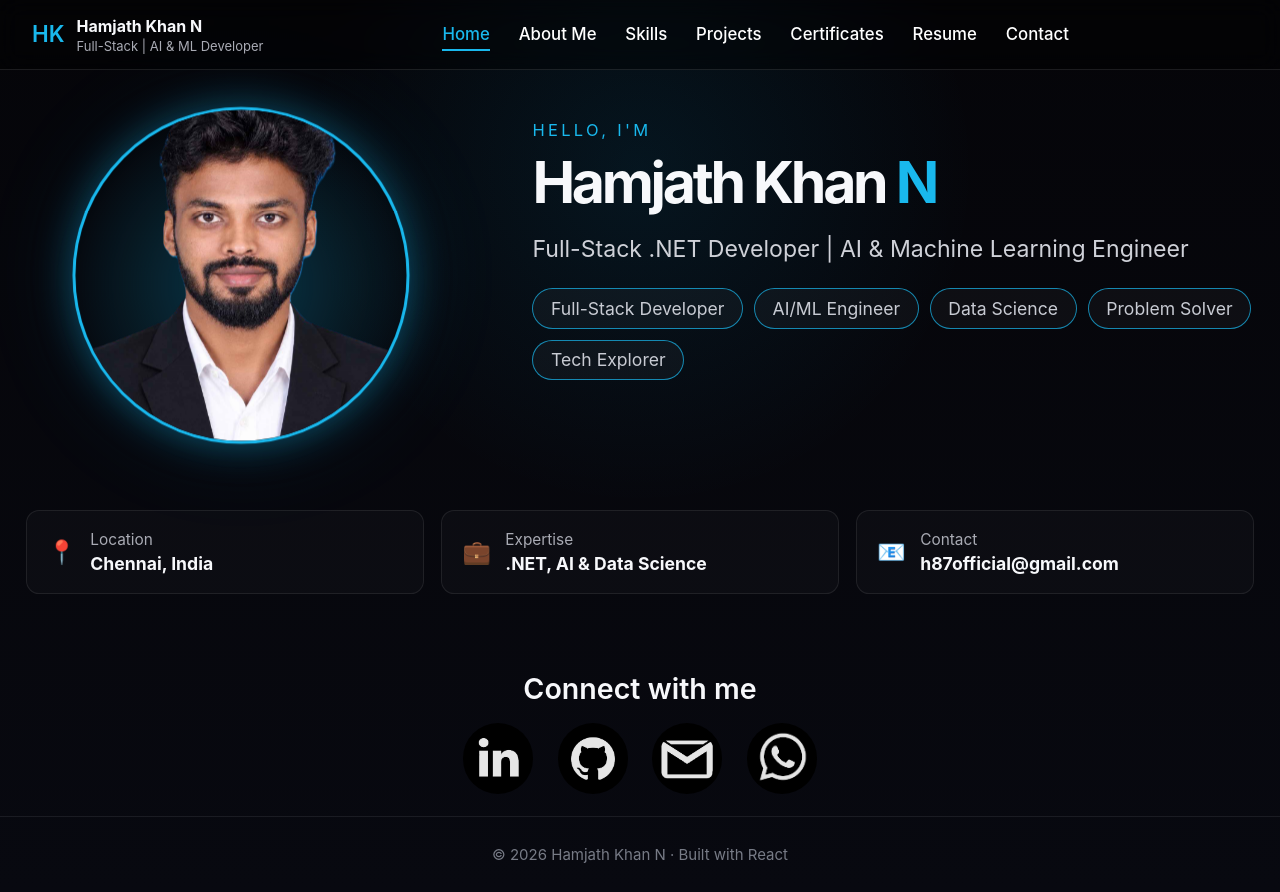
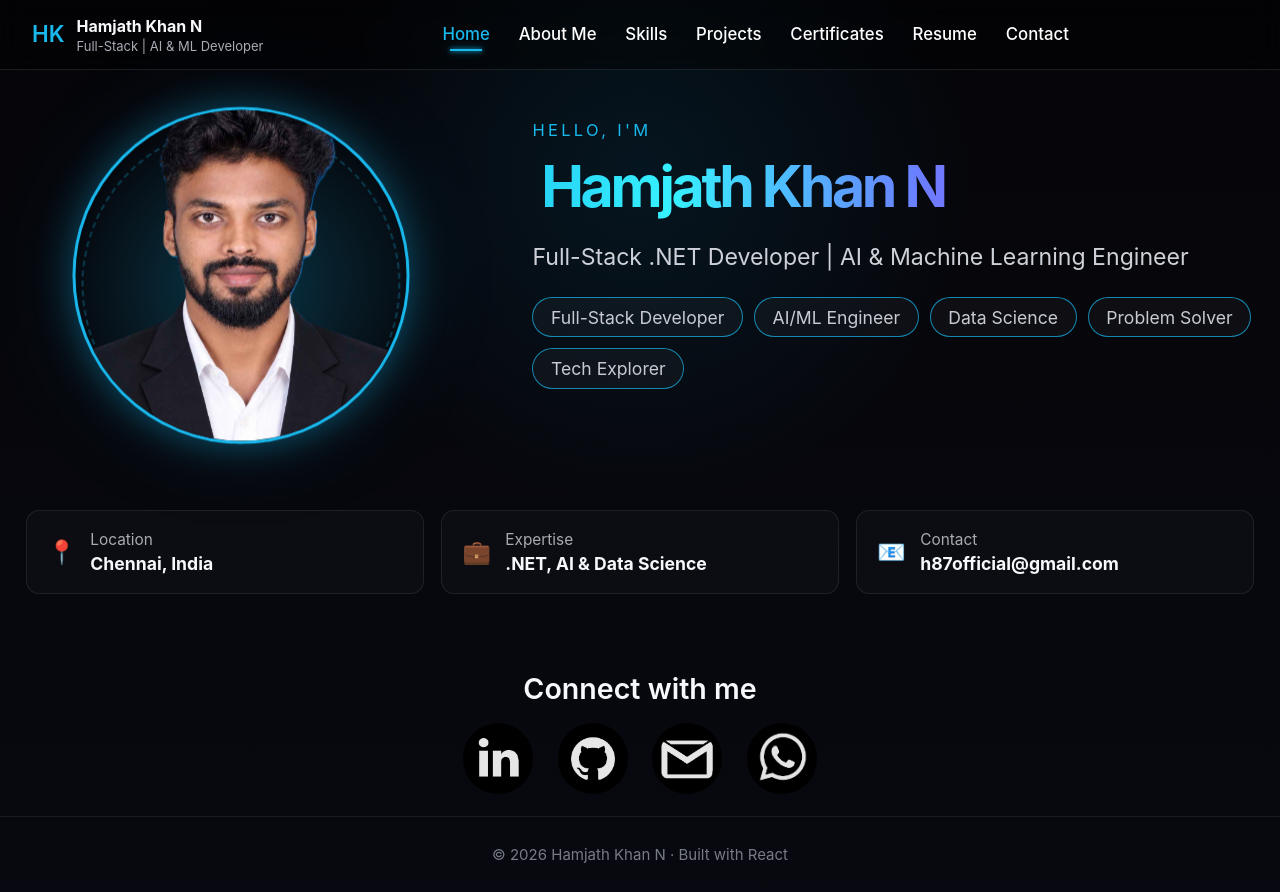
Before and after one commit to Hamjath/my-portfolio, a React (Vite) app: page / in a window 1280 px wide. Built offline with nearby package versions, Linux system fonts and the light colour scheme.

Commit message:
Name color

```diff
--- a/src/App.css
+++ b/src/App.css
@@ -25,6 +25,10 @@ a { color: inherit; }
   flex-direction: column;
 }
 main { flex: 1; }
+.page-reveal { animation: pageReveal .6s ease both; }
+@keyframes pageReveal { from { opacity: 0; transform: translateY(12px); } to { opacity: 1; transform: translateY(0); } }
+@keyframes heroRevealLeft { from { opacity: 0; transform: translateX(-60px); } to { opacity: 1; transform: translateX(0); } }
+@keyframes heroRevealRight { from { opacity: 0; transform: translateX(60px); } to { opacity: 1; transform: translateX(0); } }
 
 .topbar {
  height: 70px;
@@ -41,15 +45,16 @@ main { flex: 1; }
  -webkit-backdrop-filter: blur(10px);
 }
 .brand { display: flex; align-items: center; gap: 12px; text-decoration: none; }
-.brand-mark { color: var(--accent); font-size: 22px; line-height: 1; font-weight: 600; letter-spacing: 0; }
+.brand-mark { color: var(--accent); font-size: 22px; line-height: 1; font-weight: 600; letter-spacing: 0; transition: transform .35s cubic-bezier(.2,.8,.2,1), text-shadow .35s ease; }
+.brand:hover .brand-mark { transform: scale(1.12) rotate(-5deg); text-shadow: 0 0 10px rgba(25,184,237,.8); }
 .brand-copy { display: flex; flex-direction: column; border-left: 0; padding-left: 0; }
 .brand-copy strong { font-size: 14px; font-weight: 700; white-space: nowrap; }
 .brand-copy small { color: var(--muted); font-size: 12px; margin-top: 2px; white-space: nowrap; }
 .desktop-nav { display: none; align-items: center; gap: 2rem; margin-left: auto; margin-right: 0; }
-.desktop-nav a { position: relative; color: #fff; text-decoration: none; font-size: .95rem; font-weight: 500; }
-.desktop-nav a:first-child { color: var(--accent); }
-.desktop-nav a::after { content: ''; position: absolute; left: 0; right: 100%; bottom: -8px; height: 2px; background: var(--accent); transition: right .2s ease; }
-.desktop-nav a:hover::after { right: 0; }
+.desktop-nav a { position: relative; color: #fff; text-decoration: none; font-size: .95rem; font-weight: 500; transition: color .25s ease, transform .25s cubic-bezier(.2,.8,.2,1), text-shadow .25s ease; }
+.desktop-nav a:hover { transform: scale(1.08); text-shadow: 0 0 8px rgba(25,184,237,.75); }
+.desktop-nav a::after { content: ''; position: absolute; left: 50%; width: 32px; min-width: 32px; bottom: -8px; height: 2px; background: var(--accent); box-shadow: 0 0 4px rgba(25,184,237,.95), 0 0 9px rgba(25,184,237,.55); transform: translateX(-50%) scaleX(0); transform-origin: center; transition: transform .2s ease; }
+.desktop-nav a:hover::after { transform: translateX(-50%) scaleX(1); }
 .desktop-nav a:hover { color: var(--accent); }
 
 .menu-button { width: 44px; height: 44px; border: 0; background: transparent; display: grid; align-content: center; gap: 7px; cursor: pointer; position: relative; z-index: 32; }
@@ -60,16 +65,41 @@ main { flex: 1; }
 .menu-drawer { position: fixed; right: -360px; top: 0; width: 360px; height: 100vh; background: rgba(10,11,16,.98); border-left: 1px solid var(--border); z-index: 29; padding: 130px 50px; display: flex; flex-direction: column; gap: 26px; transition: right .3s ease; }
 .menu-drawer.is-open { right: 0; }
 .menu-drawer a { font-size: 24px; text-decoration: none; padding-bottom: 14px; border-bottom: 1px solid var(--border); }
-.menu-drawer a:hover { color: var(--accent); }
+.menu-drawer a { position: relative; }
+.menu-drawer a:hover,
+.menu-drawer a.active { color: var(--accent); }
+.menu-drawer a.active { border-bottom-color: var(--accent); }
 .menu-backdrop { position: fixed; inset: 0; border: 0; background: rgba(0,0,0,.55); z-index: 28; }
 
 .hero-section { max-width: 1050px; margin: 0 auto; padding: 120px 24px 36px; text-align: center; }
-.portrait-wrap { width: 360px; height: 360px; aspect-ratio: 1; align-self: center; margin: 0 auto 30px; position: relative; display: grid; place-items: center; }
+.portrait-wrap { width: 360px; height: 360px; aspect-ratio: 1; align-self: center; margin: 0 auto 30px; position: relative; display: grid; place-items: center; animation: heroRevealLeft .85s ease both; }
+.portrait-wrap::before { content: ''; position: absolute; inset: 6%; border: 2px dashed rgba(25,184,237,.28); border-radius: 50%; animation: portraitRing 24s linear infinite; pointer-events: none; }
+@keyframes portraitRing { to { transform: rotate(360deg); } }
 .portrait-glow { position: absolute; inset: 0; border-radius: 50%; background: radial-gradient(circle, rgba(18,188,240,.28), rgba(18,188,240,.05) 58%, transparent 70%); filter: blur(7px); }
 .portrait { position: relative; width: 92%; height: 92%; aspect-ratio: 1; box-sizing: border-box; object-fit: cover; border-radius: 50%; border: 3px solid var(--accent); box-shadow: 0 0 35px rgba(25,184,237,.35), 0 0 90px rgba(25,184,237,.12); animation: portraitFloat 3.2s ease-in-out infinite; }
 @keyframes portraitFloat { 0%, 100% { transform: translateY(0) scale(1); } 50% { transform: translateY(-14px) scale(1.015); } }
+.hero-copy { animation: heroRevealRight .85s ease .12s both; }
 .hero-copy h1 { margin: 0; font-size: clamp(42px, 6vw, 72px); letter-spacing: -3px; line-height: 1; }
-.hero-copy h1 span { color: var(--accent); }
+.hero-name span {
+  display: inline-block;
+  padding: 4px 8px;
+  background: linear-gradient(90deg, #19b8ed, #36f1ff, #6c7cff, #b95cff, #19b8ed);
+  background-size: 240% 100%;
+  background-position: 0% 50%;
+  -webkit-background-clip: text;
+  background-clip: text;
+  color: transparent;
+  animation: nameGlow 5s linear infinite;
+}
+@keyframes nameGlow {
+  0% { background-position: 0% 50%; }
+  50% { background-position: 100% 50%; }
+  100% { background-position: 200% 50%; }
+}
+@media (prefers-reduced-motion: reduce) {
+  .hero-name span { animation: none; }
+  .page-reveal, .portrait-wrap, .portrait-wrap::before, .hero-copy, .portrait { animation: none !important; }
+}
 .eyebrow { color: var(--accent); font-size: 13px; letter-spacing: 3px; text-transform: uppercase; margin-bottom: 12px; }
 .hero-role { color: #cfd1d8; font-size: 20px; margin: 18px 0 20px; }
 .skill-cloud { display: flex; justify-content: center; flex-wrap: wrap; gap: 10px; }
@@ -77,7 +107,8 @@ main { flex: 1; }
 .skill-cloud span:hover { transform: translateY(-4px) scale(1.06); color: #fff; background: var(--accent); border-color: var(--accent); box-shadow: 0 8px 24px rgba(25,184,237,.28); }
 
 .quick-info { margin-top: 35px; display: grid; grid-template-columns: repeat(3, 1fr); gap: 16px; }
-.quick-info article { min-width: 0; display: flex; align-items: center; gap: 13px; text-align: left; background: rgba(255,255,255,.025); border: 1px solid var(--border); border-radius: 12px; padding: 17px 18px; }
+.quick-info article { min-width: 0; display: flex; align-items: center; gap: 13px; text-align: left; background: rgba(255,255,255,.025); border: 1px solid var(--border); border-radius: 12px; padding: 17px 18px; transition: transform .25s cubic-bezier(.2,.8,.2,1), border-color .25s ease, box-shadow .25s ease; }
+.quick-info article:hover { transform: translateY(-4px) scale(1.025); border-color: rgba(25,184,237,.48); box-shadow: 0 12px 30px rgba(0,180,255,.08); }
 .quick-info article > span { font-size: 21px; }
 .quick-info article div { min-width: 0; display: flex; flex-direction: column; }
 .quick-info small { color: var(--muted); font-size: 11px; margin-bottom: 4px; }
@@ -87,7 +118,7 @@ main { flex: 1; }
 .connect-section h2 { font-size: 22px; margin-bottom: 24px; }
 .social-grid { display: grid; grid-template-columns: repeat(3, minmax(0, 180px)); justify-content: center; gap: 16px; }
 .social-grid a { height: 58px; display: flex; align-items: center; justify-content: center; gap: 10px; border: 1px solid var(--border); border-radius: 8px; background: var(--panel); text-decoration: none; transition: transform .2s, border-color .2s; }
-.social-grid a:hover { transform: translateY(-3px); border-color: var(--accent); }
+.social-grid a:hover { transform: translateY(-3px) scale(1.08) rotate(2deg); border-color: var(--accent); box-shadow: 0 10px 28px rgba(25,184,237,.12); }
 .social-grid a span:first-child { width: 25px; height: 25px; border-radius: 50%; display: grid; place-items: center; color: #050509; background: var(--accent); font-size: 11px; font-weight: 800; }
 
 .content-section { max-width: 1050px; margin: 0 auto 100px; padding: 70px 24px 0; border-top: 1px solid var(--border); }
@@ -98,7 +129,7 @@ main { flex: 1; }
 .filters button.active { color: #fff; background: var(--accent); border-color: var(--accent); }
 .project-grid { display: grid; grid-template-columns: repeat(2, 1fr); gap: 18px; }
 .project-card { min-height: 280px; display: flex; flex-direction: column; background: linear-gradient(145deg, rgba(255,255,255,.045), rgba(255,255,255,.018)); border: 1px solid var(--border); border-radius: 14px; padding: 26px; transition: transform .2s, border-color .2s; }
-.project-card:hover { transform: translateY(-4px); border-color: rgba(25,184,237,.55); }
+.project-card:hover { transform: translateY(-4px) scale(1.015); border-color: rgba(25,184,237,.55); box-shadow: 0 18px 45px rgba(0,180,255,.09); }
 .project-badge { color: var(--accent); text-transform: uppercase; letter-spacing: 1px; font-size: 11px; }
 .project-card h3 { font-size: 22px; margin: 12px 0 8px; }
 .project-card > p { color: var(--muted); line-height: 1.65; margin: 0; }
@@ -210,7 +241,7 @@ footer { margin-top: auto; text-align: center; padding: 28px; color: #777b86; fo
 .page-section > h1 { font-size: clamp(36px, 5vw, 48px); letter-spacing: -1px; margin: 8px 0 38px; }
 .page-kicker { color: var(--accent); text-transform: uppercase; letter-spacing: 3px; }
 .desktop-nav a.active { color: var(--accent); }
-.desktop-nav a.active::after { right: 0; }
+.desktop-nav a.active::after { transform: translateX(-50%) scaleX(1); }
 .about-intro { display: grid; grid-template-columns: 220px 1fr; gap: 38px; align-items: start; }
 .about-intro img { width: 220px; height: 220px; object-fit: cover; border-radius: 50%; border: 3px solid var(--accent); box-shadow: 0 0 30px rgba(25,184,237,.25); }
 .about-intro p { color: #cfd3dd; font-size: 17px; line-height: 1.85; margin-top: 0; text-align: justify; }
@@ -230,7 +261,7 @@ footer { margin-top: auto; text-align: center; padding: 28px; color: #777b86; fo
 .skill-group h2 { margin-top: 0; }
 .skill-group div { display: flex; flex-wrap: wrap; gap: 10px; }
 .skill-group span { color: #d8dce5; border: 1px solid rgba(25,184,237,.65); border-radius: 999px; padding: 9px 14px; transition: .2s ease; }
-.skill-group span:hover { background: var(--accent); color: #071018; transform: translateY(-4px); box-shadow: 0 8px 24px rgba(25,184,237,.25); }
+.skill-group span:hover { background: var(--accent); color: #071018; transform: translateY(-4px) scale(1.04); box-shadow: 0 8px 24px rgba(25,184,237,.25); }
 .empty-card { text-align: center; padding: 70px 24px; }
 .empty-card > span { font-size: 48px; }
 .empty-card p { color: var(--muted); }
@@ -238,7 +269,9 @@ footer { margin-top: auto; text-align: center; padding: 28px; color: #777b86; fo
 .resume-card > span { width: 66px; height: 66px; display: grid; place-items: center; border-radius: 10px; background: var(--accent); color: #071018; font-weight: 800; }
 .resume-card h2 { margin: 0 0 5px; }
 .resume-card p { color: var(--muted); margin: 0; }
-.resume-card a, .contact-main { text-decoration: none; color: #fff; border: 1px solid var(--accent); border-radius: 7px; padding: 11px 16px; }
+.resume-card a, .contact-main { text-decoration: none; color: #fff; border: 1px solid var(--accent); border-radius: 7px; padding: 11px 16px; transition: transform .2s ease, background .2s ease, box-shadow .2s ease; }
+.resume-card a:hover, .contact-main:hover { transform: translateY(-2px) scale(1.03); background: rgba(25,184,237,.12); box-shadow: 0 8px 24px rgba(25,184,237,.18); }
+.resume-card a:active, .contact-main:active, .contact-form button:active, .filters button:active { transform: scale(.96); }
 .contact-page { text-align: center; }
 .contact-lead { color: var(--muted); font-size: 18px; }
 .contact-main { display: inline-flex; gap: 20px; margin: 25px 0 50px; }
@@ -260,6 +293,8 @@ footer { margin-top: auto; text-align: center; padding: 28px; color: #777b86; fo
 .contact-form input, .contact-form textarea { width: 100%; border: 0; border-radius: 8px; outline: none; background: rgba(255,255,255,.08); color: var(--text); padding: 14px 16px; font-size: 16px; resize: none; }
 .contact-form textarea { height: 120px; }
 .contact-form input:focus, .contact-form textarea:focus { box-shadow: inset 0 0 0 1px rgba(0,180,255,.65); }
+.contact-form button, .filters button { transition: transform .2s ease, background .2s ease, box-shadow .2s ease; }
+.contact-form button:hover, .filters button:hover { transform: translateY(-2px) scale(1.03); box-shadow: 0 8px 24px rgba(25,184,237,.18); }
 .contact-form input::placeholder, .contact-form textarea::placeholder { color: #737b85; }
 .contact-form button { height: 44px; border: 0; border-radius: 8px; margin-top: 12px; background: linear-gradient(90deg, #00b4ff 0%, #00ffe0 100%); color: #fff; box-shadow: 0 10px 30px rgba(0,180,255,.16); color: #fff; font-weight: 700; cursor: pointer; }
 .home-connect { grid-column: 1 / -1; margin-top: 70px; text-align: center; }
--- a/src/App.jsx
+++ b/src/App.jsx
@@ -53,7 +53,7 @@ export default function App() {
  else if(path === '/certificates') content=<section className="page-section"><p className="page-kicker">Achievements</p><h1>Certificates</h1><div className="empty-card"><span>🎓</span><h2>Certificates & Credentials</h2><p>Add your completed course certificates and professional credentials here.</p></div></section>;
  else if(path === '/resume') content=<section className="page-section"><p className="page-kicker">Curriculum vitae</p><h1>Resume</h1><article className="resume-card"><span>PDF</span><div><h2>Hamjath Khan N</h2><p>Full-Stack .NET Developer & AI/ML Engineer</p></div><a href="mailto:h87official@gmail.com?subject=Resume%20request">Request Resume</a></article></section>;
  else if(path === '/contact') content=<section className="page-section contact-page"><h1>Let's Connect <span>&amp; Collaborate</span> <span className="contact-handshake" aria-hidden="true">🤝</span></h1><p className="contact-lead">Let's turn ideas into reality—reach out and let's get started.</p>{links}<form className="contact-form" onSubmit={e=>{e.preventDefault();const data=new FormData(e.currentTarget);const subject=data.get('subject')||'Portfolio contact';const body=`Name: ${data.get('name')}\nEmail or Phone: ${data.get('contact')}\n\n${data.get('message')}`;window.location.href=`mailto:h87official@gmail.com?subject=${encodeURIComponent(subject)}&body=${encodeURIComponent(body)}`;}}><input name="name" aria-label="Your name" placeholder="Your Name" required/><input name="contact" aria-label="Your email or phone" placeholder="Your Email or Phone" required/><input name="subject" aria-label="Subject" placeholder="Subject"/><textarea name="message" aria-label="Your message" placeholder="Your Message..." rows="5" required/><button type="submit">🚀 Send Message</button></form></section>;
- else content=<section className="hero-section"><div className="portrait-wrap"><div className="portrait-glow"/><img src={profileImage} alt="Hamjath Khan N" className="portrait"/></div><div className="hero-copy"><p className="eyebrow">Hello, I'm</p><h1>Hamjath Khan <span>N</span></h1><p className="hero-role">Full-Stack .NET Developer | AI & Machine Learning Engineer</p><div className="skill-cloud">{['Full-Stack Developer','AI/ML Engineer','Data Science','Problem Solver','Tech Explorer'].map(s=><span key={s}>{s}</span>)}</div></div><div className="quick-info"><article><span>📍</span><div><small>Location</small><strong>Chennai, India</strong></div></article><article><span>💼</span><div><small>Expertise</small><strong>.NET, AI & Data Science</strong></div></article><article><span>📧</span><div><small>Contact</small><strong>h87official@gmail.com</strong></div></article></div><div className="home-connect"><h2>Connect with me</h2>{links}</div></section>;
+ else content=<section className="hero-section"><div className="portrait-wrap"><div className="portrait-glow"/><img src={profileImage} alt="Hamjath Khan N" className="portrait"/></div><div className="hero-copy"><p className="eyebrow">Hello, I'm</p><h1 className="hero-name"><span>Hamjath Khan N</span></h1><p className="hero-role">Full-Stack .NET Developer | AI & Machine Learning Engineer</p><div className="skill-cloud">{['Full-Stack Developer','AI/ML Engineer','Data Science','Problem Solver','Tech Explorer'].map(s=><span key={s}>{s}</span>)}</div></div><div className="quick-info"><article><span>📍</span><div><small>Location</small><strong>Chennai, India</strong></div></article><article><span>💼</span><div><small>Expertise</small><strong>.NET, AI & Data Science</strong></div></article><article><span>📧</span><div><small>Contact</small><strong>h87official@gmail.com</strong></div></article></div><div className="home-connect"><h2>Connect with me</h2>{links}</div></section>;
 
- return <div className="site-shell"><header className="topbar"><a className="brand" href="/" onClick={e=>go(e,'/')}><span className="brand-mark">HK</span><span className="brand-copy"><strong>Hamjath Khan N</strong><small>Full-Stack | AI &amp; ML Developer</small></span></a><nav className="desktop-nav">{nav.map(([label,d])=><a className={path===d?'active':''} href={d} onClick={e=>go(e,d)} key={label}>{label}</a>)}</nav><button className={`menu-button ${menu?'is-open':''}`} onClick={()=>setMenu(!menu)} aria-label="Toggle navigation"><span/><span/><span/></button></header><nav className={`menu-drawer ${menu?'is-open':''}`}>{nav.map(([label,d])=><a href={d} onClick={e=>go(e,d)} key={label}>{label}</a>)}</nav>{menu&&<button className="menu-backdrop" onClick={()=>setMenu(false)} aria-label="Close navigation"/>}<main>{content}</main>{project&&<div className="modal-backdrop" onMouseDown={()=>setProject(null)}><article className="project-modal" onMouseDown={e=>e.stopPropagation()}><button className="modal-close" onClick={()=>setProject(null)}>×</button><span className="project-badge">{project[1]}</span><h2>{project[2]}</h2><p>{project[3]}</p></article></div>}<footer>© 2026 Hamjath Khan N · Built with React</footer></div>;
+ return <div className="site-shell"><header className="topbar"><a className="brand" href="/" onClick={e=>go(e,'/')}><span className="brand-mark">HK</span><span className="brand-copy"><strong>Hamjath Khan N</strong><small>Full-Stack | AI &amp; ML Developer</small></span></a><nav className="desktop-nav">{nav.map(([label,d])=><a className={path===d?'active':''} href={d} onClick={e=>go(e,d)} key={label}>{label}</a>)}</nav><button className={`menu-button ${menu?'is-open':''}`} onClick={()=>setMenu(!menu)} aria-label="Toggle navigation"><span/><span/><span/></button></header><nav className={`menu-drawer ${menu?'is-open':''}`}>{nav.map(([label,d])=><a className={path===d?'active':''} href={d} onClick={e=>go(e,d)} key={label}>{label}</a>)}</nav>{menu&&<button className="menu-backdrop" onClick={()=>setMenu(false)} aria-label="Close navigation"/>}<main key={path} className="page-reveal">{content}</main>{project&&<div className="modal-backdrop" onMouseDown={()=>setProject(null)}><article className="project-modal" onMouseDown={e=>e.stopPropagation()}><button className="modal-close" onClick={()=>setProject(null)}>×</button><span className="project-badge">{project[1]}</span><h2>{project[2]}</h2><p>{project[3]}</p></article></div>}<footer>© 2026 Hamjath Khan N · Built with React</footer></div>;
 }
```
